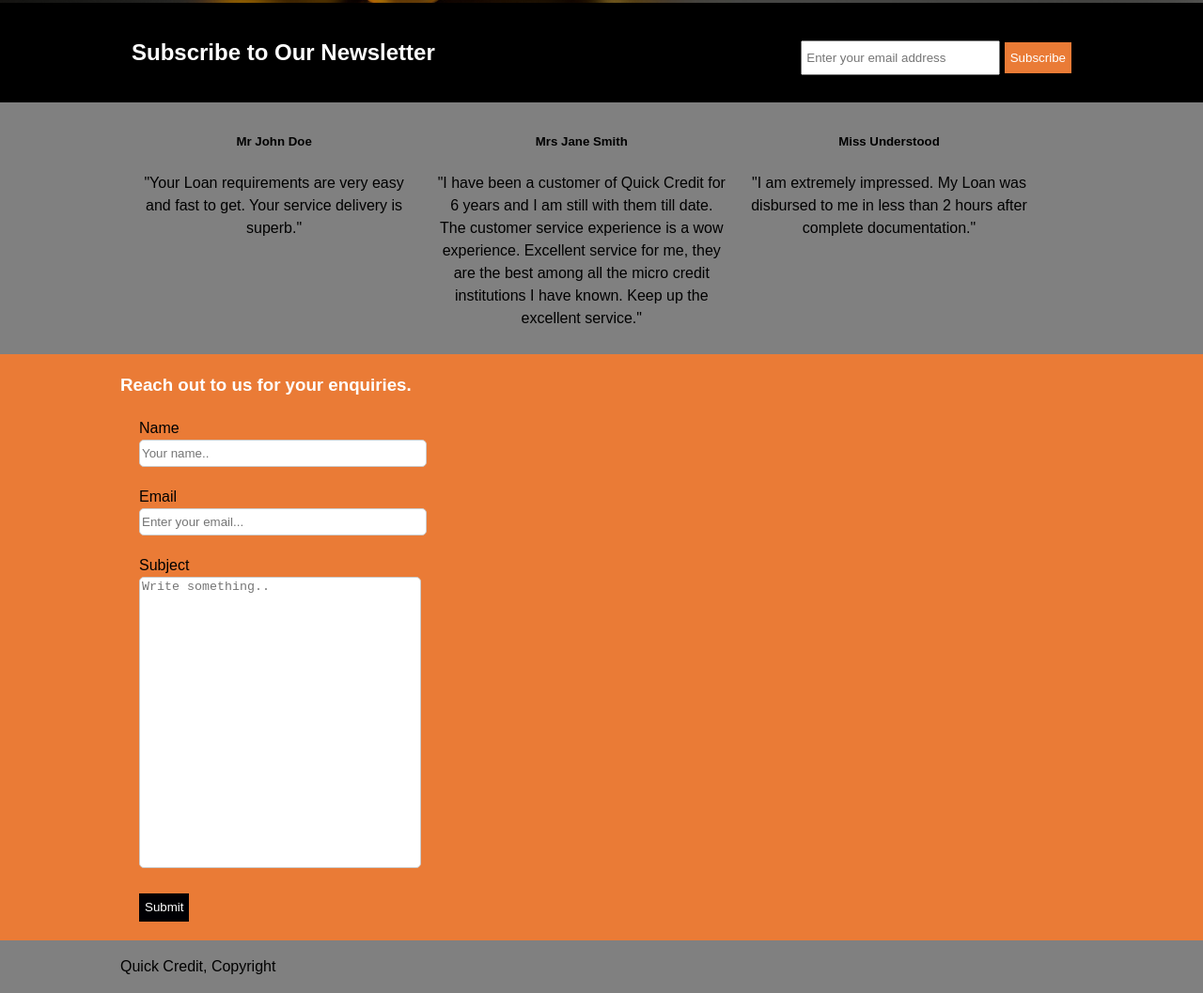
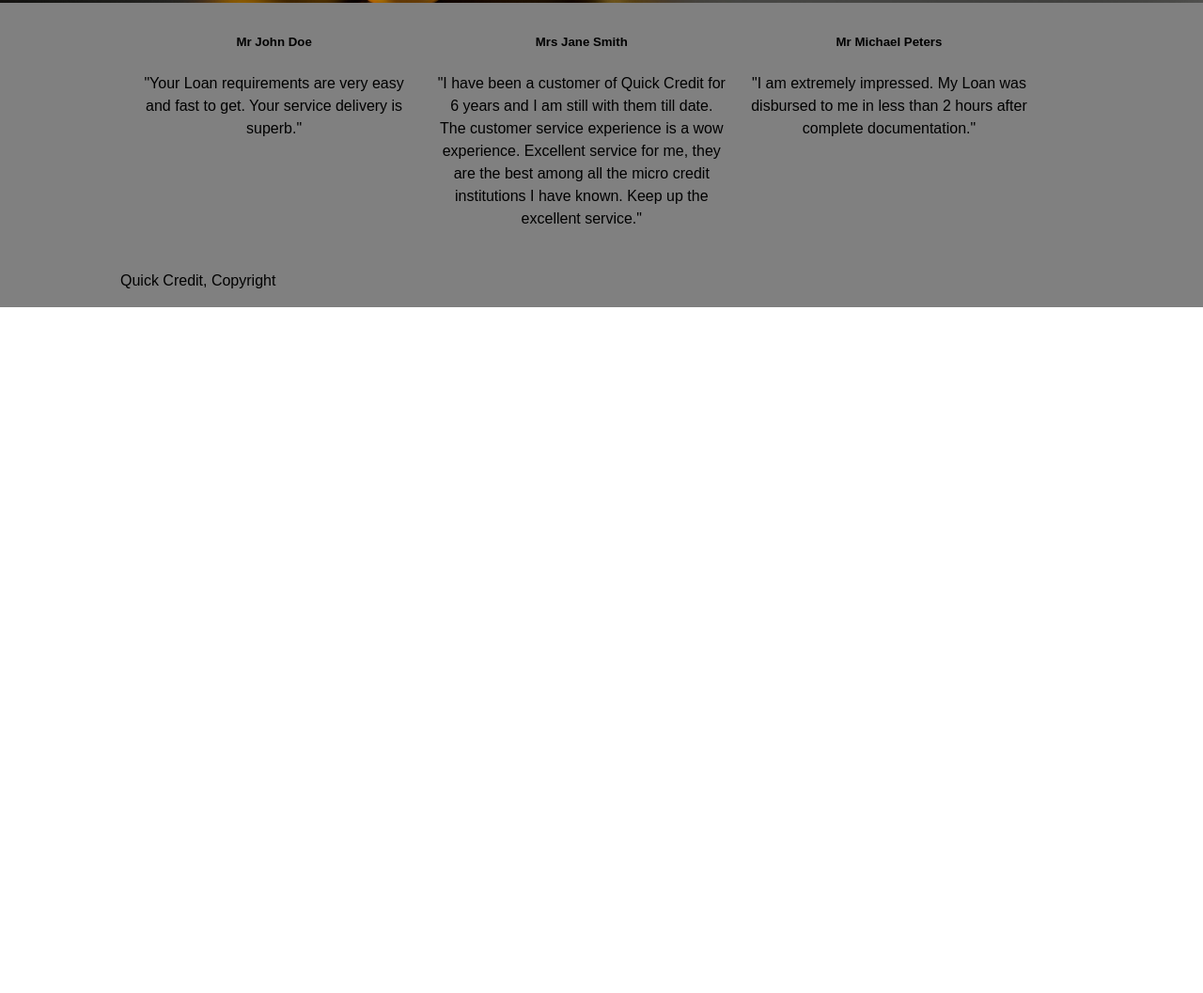
Before and after one commit to olumidae/QuickCredit, a plain HTML site: page ui/index.html in a window 1280 px wide. Shown: the part 800-1857 px from the top of the page at 94% size. After the commit the page ends 1127 px from the top, so only its background shows below. Drawn offline with Linux system fonts and the light colour scheme.

Commit message:
Update index.html

```diff
--- a/ui/index.html
+++ b/ui/index.html
@@ -21,8 +21,8 @@
             <nav>
                 <ul>
                     <li><a href="index.html">Home</a></li>
-                    <li><a href="about.html">About Us</a></li>
-                    <li><a href="signInPage.html">Login / SignUp</a></li>
+                    <li><a href="signInPage.html">Login</a></li>
+                    <li><a href="signUpPage.html">SignUP</a></li> <!--changed css link from /ui -->
                 </ul>
             </nav>
         </div>
@@ -30,19 +30,9 @@
 
     <section id="display">
         <div class="container">
-            <h1 class="intro">Your Number 1 online lending platform.</h1>
-            <p>Quick Credit is an online lending platform that provides short term soft loans to individuals.
-            </p>
-        </div>
-    </section>
-
-    <section id="newsletter">
-        <div class="container">
-            <h1>Subscribe to Our Newsletter</h1>
-            <form>
-                <input type="email" placeholder="Enter your email address">
-                <button type="submit" class="btnSubscribe">Subscribe</button>
-            </form>
+            <h1 class="slogan">Your Number 1 online <span>lending platform.</span></h1>
+            <h4 class="intro">Quick Credit is an online lending platform that provides short term soft loans to individuals.
+            </h4>
         </div>
     </section>
     <section id="cardBox">
@@ -60,55 +50,18 @@
                     micro credit institutions I have known. Keep up the excellent service."</p>
             </div>
             <div class="box">
-                <h5 class="text-3">Miss Understood</h5>
+                <h5 class="text-3">Mr Michael Peters</h5>
                 <p class="text-3">"I am extremely impressed. My Loan was disbursed to me in less than 2 hours after
                     complete
                     documentation."</p>
             </div>
         </div>
     </section>
-    <section id="contact">
-        <div class="container">
-            <h3>Reach out to us for your enquiries.</h3>
-            <form>
-                <div class="row">
-                    <div class="nameLabel">
-                        <label for="name">Name</label>
-                    </div>
-                    <div class="inputDiv">
-                        <input type="text" id="name" name="firstname" placeholder="Your name..">
-                    </div>
-                </div>
-                <div class="row">
-                    <div class="nameLabel">
-                        <label for="email">Email</label>
-                    </div>
-                    <div class="inputDiv">
-                        <input type="text" id="mail" name="lastname" placeholder="Enter your email...">
-                    </div>
-                </div>
-                <div class="row">
-                    <div class="nameLabel">
-                        <label for="subject">Subject</label>
-                    </div>
-                    <div class="inputDiv">
-                        <textarea id="textInfo" name="subject" placeholder="Write something.."></textarea>
-                    </div>
-                </div>
-                <div class="row">
-                    <input id="btn-info" type="submit" value="Submit">
-                </div>
-
-            </form>
-        </div>
-    </section>
-
     <footer id="footer">
         <div class="container">
             <p>Quick Credit, Copyright</p>
         </div>
     </footer>
-
 </body>
 
 </html>
```
